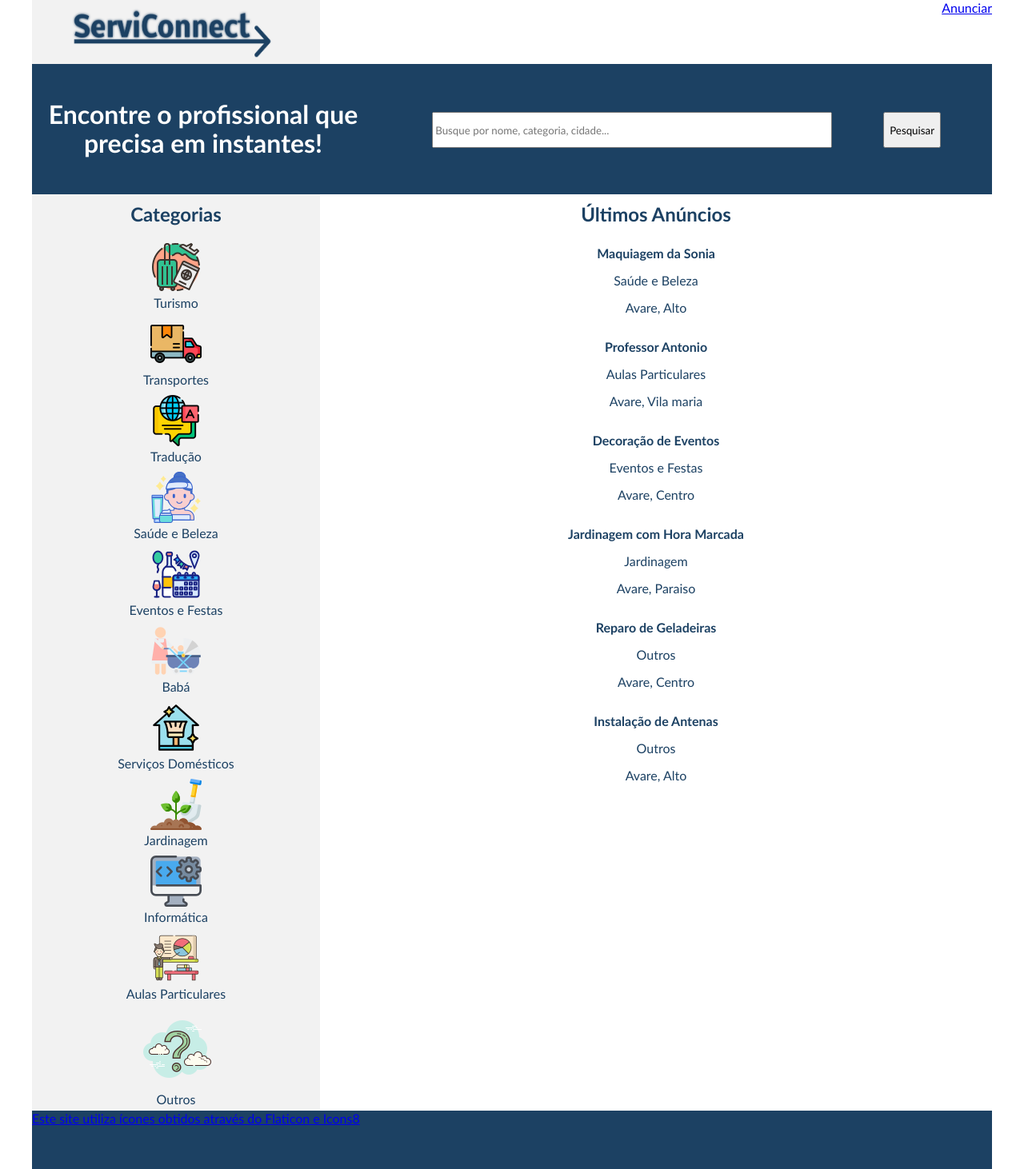
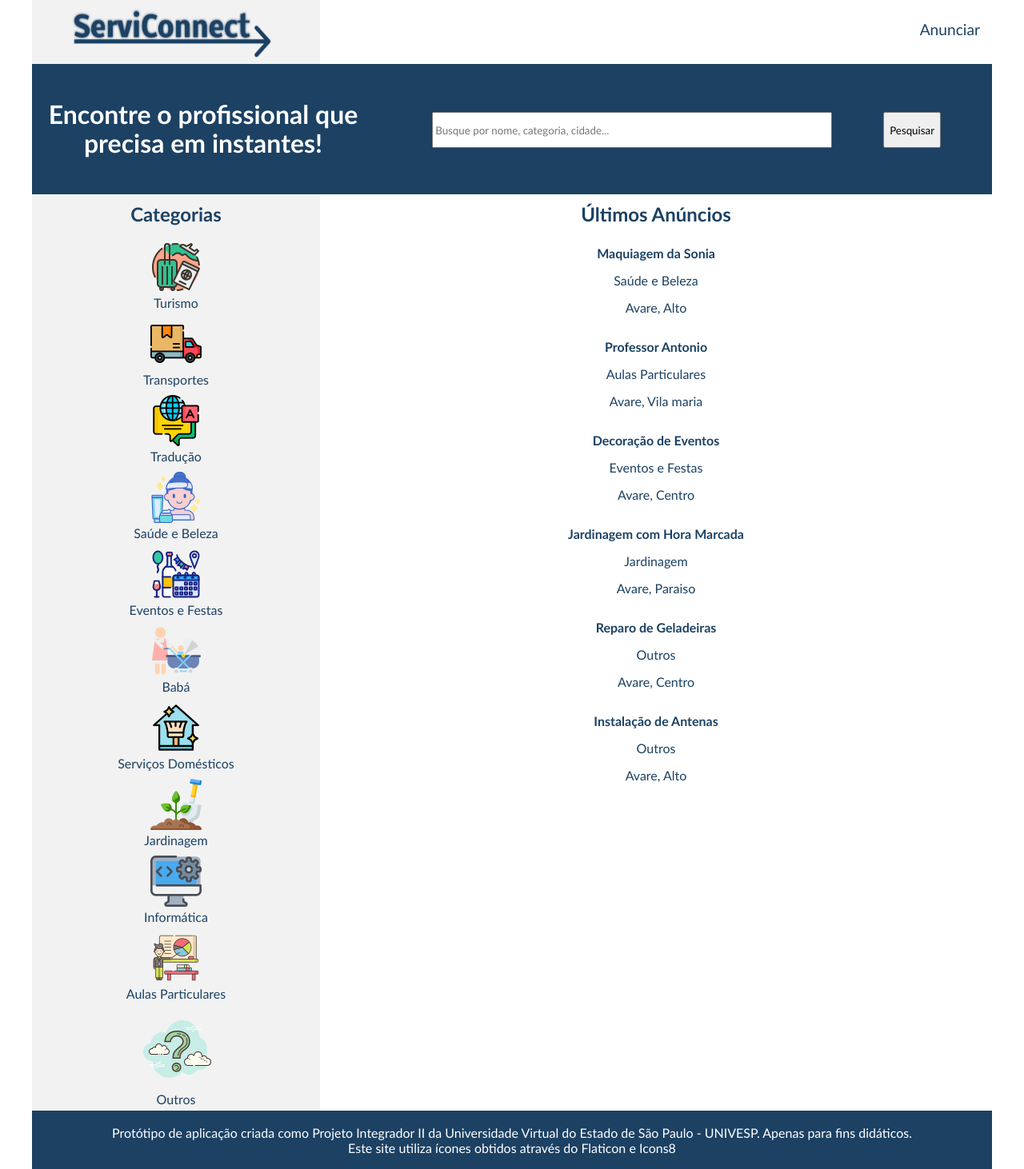
Before and after one commit to carvalhogui/Plataforma_anuncios_servicos, a Flask app: page / in a window 1280 px wide. Shown: the whole page at 80% size. Run offline with Flask 2, Linux system fonts and the light colour scheme; data comes from the database, SQL or seed files in the repository.

Commit message:
Alterações cabeçalho e rodapé

```diff
--- a/static/css/style.css
+++ b/static/css/style.css
@@ -23,9 +23,25 @@
     width: 250px;
 }
 
-.header #btn_anunciar {
+#btn_anunciar {
     float: right;
+    height: 80%;
+}
+
+#btn_anunciar a {
+    display: inline-block;
+    text-decoration: none;
     height: 100%;
+    padding-top: 25px;
+    padding-left: 15px;
+    padding-right: 15px;
+    font-size: larger;
+    color: #1C4163;
+}
+
+#btn_anunciar a:hover {
+    background-color: #1C4163;
+    color: #FFFFFF;
 }
 
 .principal {
@@ -148,6 +164,23 @@
     width: 100%;
     height: 73px;
     background: #1C4163;
+    color: #FFFFFF;
+    text-align: center;
+}
+
+.footer a {
+    text-decoration: none;
+    color: #FFFFFF;
+    display: inline-block;
+    height: 100%;
+}
+
+.footer a:hover {
+    color: #8fb7dd;
+}
+
+.footer a div {
+    margin-top: 18px;
 }
 
 .float-r {
--- a/templates/includes/footer.html
+++ b/templates/includes/footer.html
@@ -1,3 +1,8 @@
 <div class="footer">
-    <a href="/sobre">Este site utiliza ícones obtidos através do Flaticon e Icons8</a>
+    <a href="/sobre">
+        <div>
+            <p>Protótipo de aplicação criada como Projeto Integrador II da Universidade Virtual do Estado de São Paulo - UNIVESP. Apenas para fins didáticos.</p>
+            <p>Este site utiliza ícones obtidos através do Flaticon e Icons8</p>
+        </div>
+    </a>
 </div>
--- a/templates/includes/header.html
+++ b/templates/includes/header.html
@@ -3,6 +3,10 @@
         <a href="/"><img src="/static/img/logo.png" alt="Logotipo do site com os dizeres ServiConnect"></a>
     </div>
     <div id="btn_anunciar">
-        <a href="/anunciar">Anunciar</a>
+        <a href="/anunciar">
+            <div>
+                <span>Anunciar</span>
+            </div>
+        </a>
     </div>
 </div>
```
